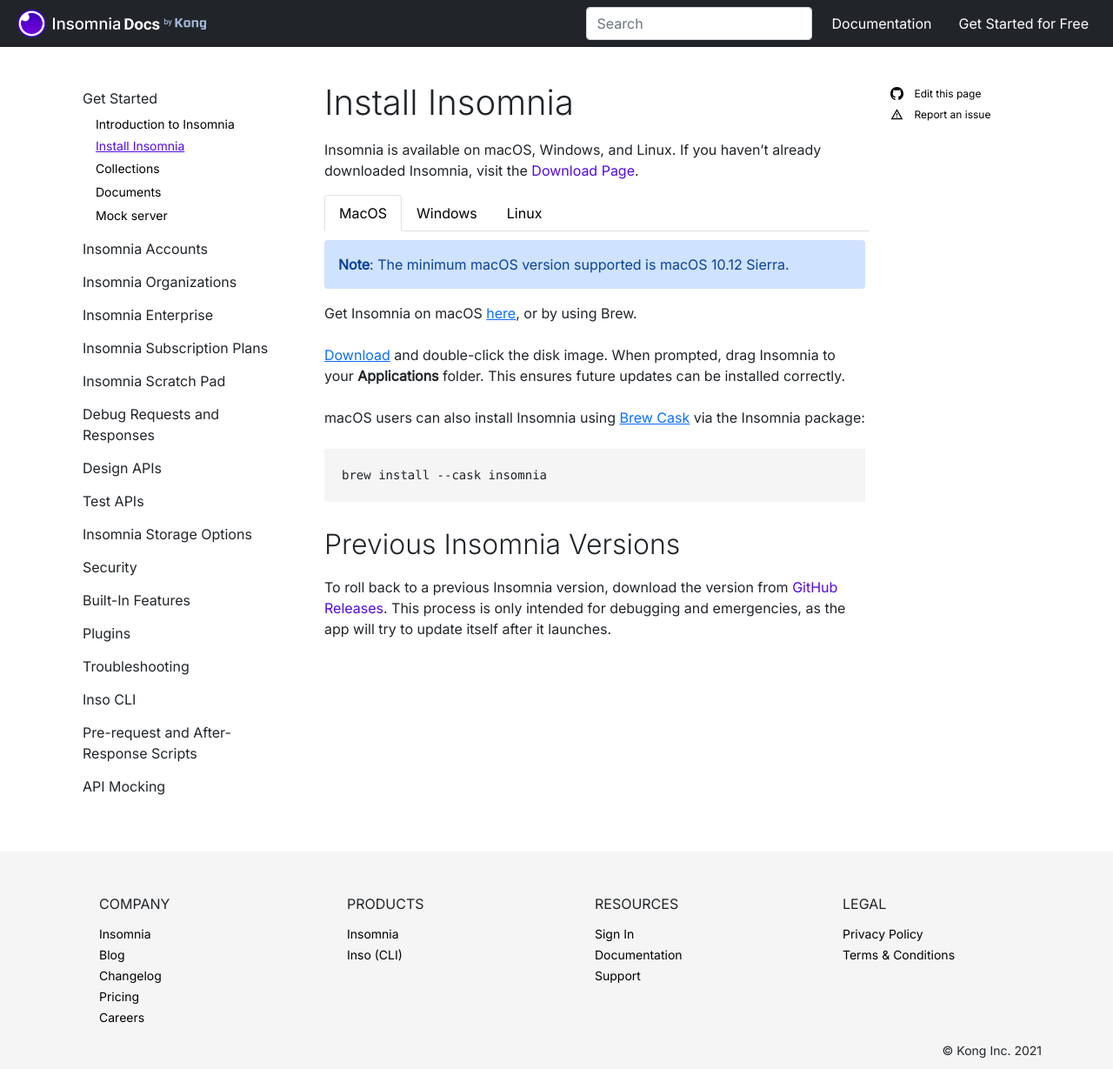
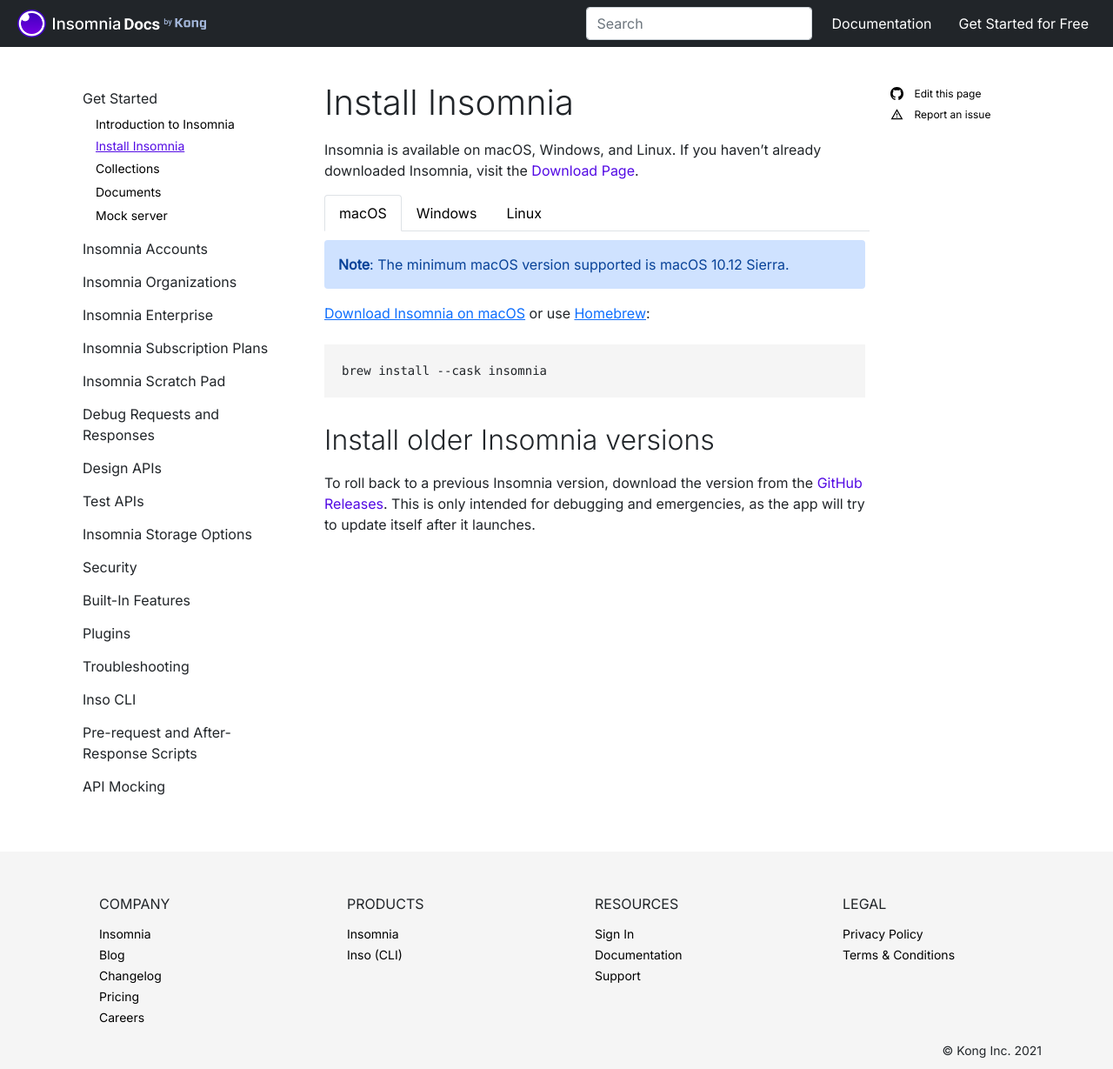
Before and after one commit to Kong/insomnia-docs, a Jekyll site: the page built from docs/insomnia/get-started/install.md, in a window 1280 px wide and 1229 px high. Shown: the whole window at 87% size. Built offline with Jekyll 4.4.1, drawn with Linux system fonts in a browser that asks for light colours; comment, search, counter and statistics services are not loaded.

Commit message:
Revise and reformat some of the content
Signed-off-by: Diana <75819066+cloudjumpercat@users.noreply.github.com>

```diff
--- a/docs/insomnia/get-started/install.md
+++ b/docs/insomnia/get-started/install.md
@@ -3,13 +3,11 @@
 title:  Install Insomnia
 ---
 
-<!-- for rework: revise this page like we normally would -->
-
 Insomnia is available on macOS, Windows, and Linux. If you haven't already downloaded Insomnia, visit the [Download Page](https://insomnia.rest/download).
 
 <nav>
   <div class="nav nav-tabs" id="nav-tab" role="tablist">
-    <button class="nav-link active side-tabs" id="nav-home-tab" data-bs-toggle="tab" data-bs-target="#nav-home" type="button" role="tab" aria-controls="nav-home" aria-selected="true">MacOS</button>
+    <button class="nav-link active side-tabs" id="nav-home-tab" data-bs-toggle="tab" data-bs-target="#nav-home" type="button" role="tab" aria-controls="nav-home" aria-selected="true">macOS</button>
     <button class="nav-link side-tabs" id="nav-profile-tab" data-bs-toggle="tab" data-bs-target="#nav-profile" type="button" role="tab" aria-controls="nav-profile" aria-selected="false">Windows</button>
     <button class="nav-link side-tabs" id="nav-contact-tab" data-bs-toggle="tab" data-bs-target="#nav-contact" type="button" role="tab" aria-controls="nav-contact" aria-selected="false">Linux</button>
   </div>
@@ -19,65 +17,55 @@
     <div class="alert alert-primary">
     <b>Note</b>: The minimum macOS version supported is macOS 10.12 Sierra.
     </div>
-    Get Insomnia on macOS <a href="https://insomnia.rest/download">here</a>, or by using Brew.
-<br/><br/>
-<a href="https://insomnia.rest/download">Download</a> and double-click the disk image. When prompted, drag Insomnia to your <b>Applications</b> folder. This ensures future updates can be installed correctly.
-<br/><br/>
-macOS users can also install Insomnia using <a href="https://brew.sh/">Brew Cask</a> via the Insomnia package:
+    <a href="https://insomnia.rest/download">Download Insomnia on macOS</a> or use <a href="https://brew.sh/">Homebrew</a>:
 <br/><br/>
 <pre class="highlight"><code>brew install --cask insomnia</code></pre>
   </div>
   <div class="tab-pane fade" id="nav-profile" role="tabpanel" aria-labelledby="nav-profile-tab">
-Get Insomnia on Windows <a href="https://insomnia.rest/download">here</a>.
+<a href="https://insomnia.rest/download">Download Insomnia on Windows</a>
 <br/><br/>
-The Windows application is a generic installer <code>.exe</code>. Double click the installer file to install Insomnia in your existing filesystem. This option is recommended, as it will enable automatic app updates.
-<br/><br/>
-<h3>Uninstall on Windows</h3>
-To uninstall Insomnia from a Windows computer, go to the settings menu on Windows and select <b>Apps</b>.
-<br/><br/>
-From the Add/Remove Programs section, click on the app and select to uninstall.
+The Windows application is a generic installer <code>.exe</code>.
   </div>
   <div class="tab-pane fade" id="nav-contact" role="tabpanel" aria-labelledby="nav-contact-tab">
-Insomnia runs on common Linux distributions.
+<h2>Ubuntu and Debian</h2>
+The Debian package apt repository can be added and installed using <code>apt-get</code>:
 <br/><br/>
-<h3>Ubuntu and Debian</h3>
 
-The Debian package apt repository can be added and installed using <code>apt-get</code>.
-<br/><br/>
-<pre class="highlight"><code># Add to sources
+1. Add the package to sources:
+<pre class="highlight"><code>
 curl -1sLf \
   'https://packages.konghq.com/public/insomnia/setup.deb.sh' \
   | sudo -E distro=ubuntu codename=focal bash
+</code></pre>
 
-
-# Refresh repository sources and install Insomnia
-
+2. Refresh repository sources and install Insomnia:
+<pre class="highlight"><code>
 sudo apt-get update
 sudo apt-get install insomnia
 </code></pre>
 
 You can also download the older <a href="https://cloudsmith.io/~kong/repos/insomnia-legacy">year-versioned Debian packages</a> or the <a href="https://cloudsmith.io/~kong/repos/insomnia">latest Debian packages</a> directly from our package hosting.
 <br/><br/>
-<h3>Snap</h3>
+<h2>Snap</h2>
 
-<a href="https://snapcraft.io/">Snap</a> is a new cross-platform package format that supports convenient auto-updates. You can view <a href="https://snapcraft.io/insomnia">Insomnia on Snapcraft</a> or install it directly with the following command.
+<a href="https://snapcraft.io/">Snap</a> is a cross-platform package format that supports convenient auto-updates. You can install <a href="https://snapcraft.io/insomnia">Insomnia on Snapcraft</a> or install it directly:
 <br/><br/>
 <pre class="highlight"><code>sudo snap install insomnia</code></pre>
 
-There's also an <a href="https://updates.insomnia.rest/downloads/release/latest?app=com.insomnia.app">AppImage package</a> that can be run directly as an executable.
+You can also run a <a href="https://updates.insomnia.rest/downloads/release/latest?app=com.insomnia.app">AppImage package</a> as an executable.
 <br/><br/>
 <h3>Troubleshooting Linux Installations</h3>
 
-Here are some issues that have caused problems for Linux users in the past:
+Use the following recommendations if you're encountering problems while installing Insomnia on Linux:
 <br/><br/>
 <ul>
-    <li><code>/tmp</code> folder must allow execution</li>
-    <li>After installed snap, you might need <a href="https://bugs.launchpad.net/ubuntu/+source/snapd/+bug/1631514"><code>systemctl restart snapd.service</code></a></li>
+    <li>The <code>/tmp</code> folder must allow execution</li>
+    <li>After installing Snap, you may need <a href="https://bugs.launchpad.net/ubuntu/+source/snapd/+bug/1631514"><code>systemctl restart snapd.service</code></a></li>
     <li>Insomnia is only compatible with 64-bit systems</li>
 </ul>
   </div>
 </div>
 
-## Previous Insomnia Versions
+## Install older Insomnia versions
 
-To roll back to a previous Insomnia version, download the version from [GitHub Releases](https://github.com/kong/insomnia/releases). This process is only intended for debugging and emergencies, as the app will try to update itself after it launches.
+To roll back to a previous Insomnia version, download the version from the [GitHub Releases](https://github.com/kong/insomnia/releases). This is only intended for debugging and emergencies, as the app will try to update itself after it launches.
```
